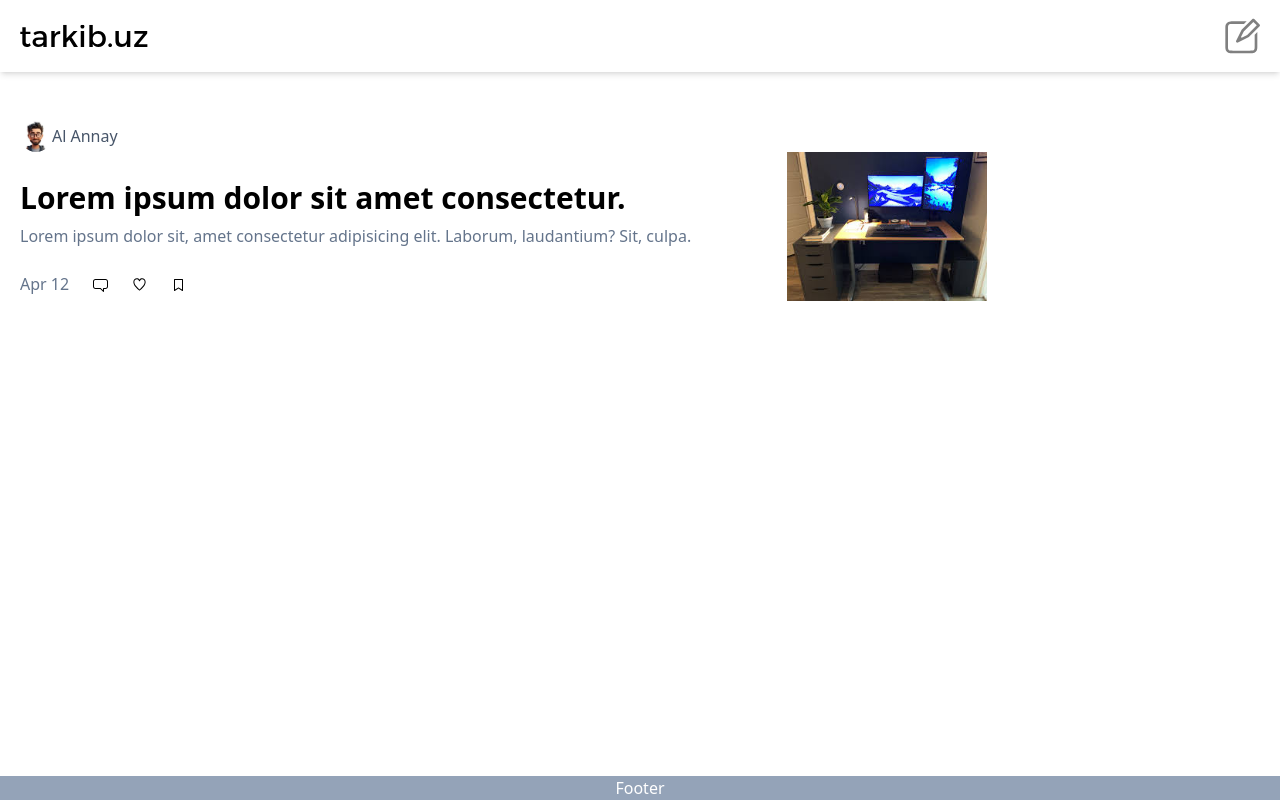
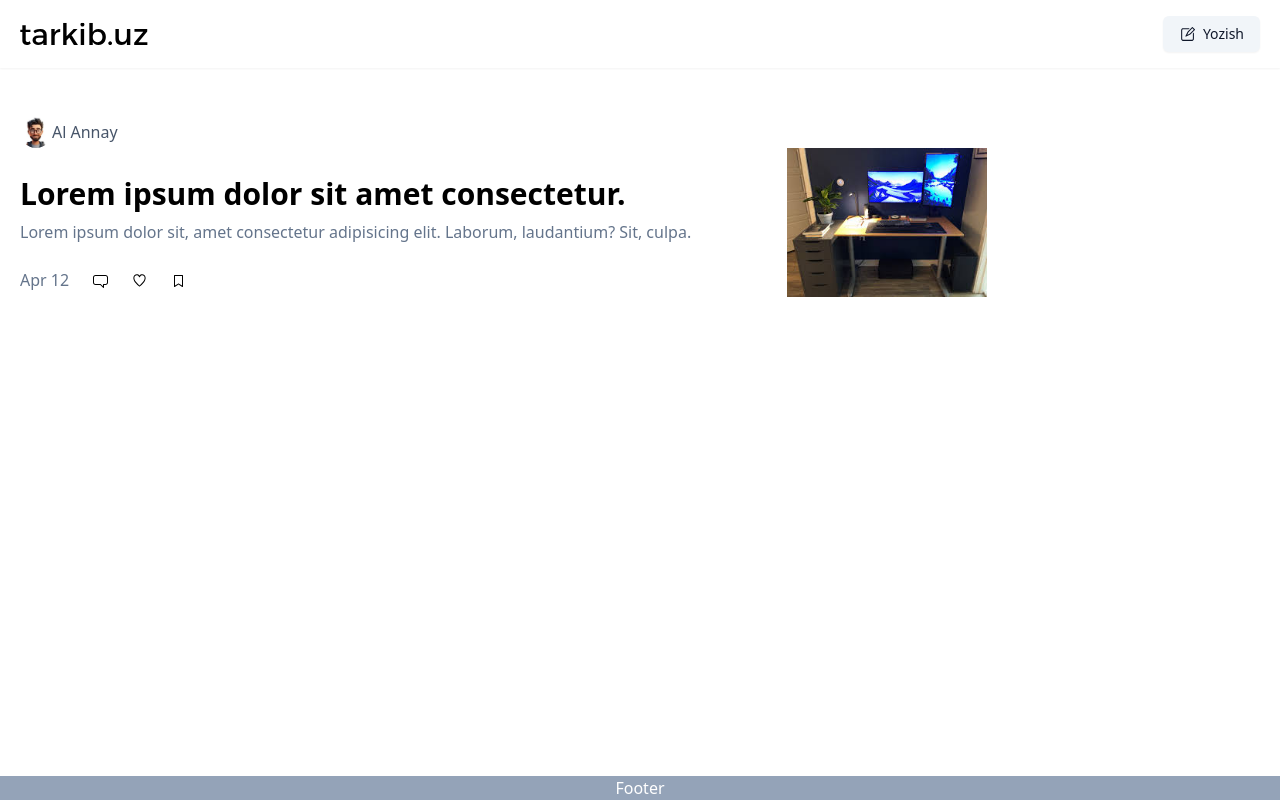
Before and after one commit to Alicoder001/tarkib.uz, a Next.js app: page / in a window 1280 px wide. Built offline with nearby package versions, Linux system fonts and the light colour scheme.

Commit message:
Refactor header styles

```diff
--- a/src/components/custom/Header.jsx
+++ b/src/components/custom/Header.jsx
@@ -1,8 +1,16 @@
 "use client";
+import { setUser } from "@/lib/redux/slices/user";
+import { logoutUser } from "@/requests";
+import { AvatarFallback, AvatarImage } from "@radix-ui/react-avatar";
+import { Pencil2Icon } from "@radix-ui/react-icons";
 import Image from "next/image";
+import Link from "next/link";
+import { useRouter } from "next/navigation";
+import { useState } from "react";
+import { useDispatch, useSelector } from "react-redux";
+import { toast } from "sonner";
 import { Avatar } from "../ui/avatar";
-import { AvatarFallback, AvatarImage } from "@radix-ui/react-avatar";
-import { useState } from "react";
+import { Button } from "../ui/button";
 import {
   DropdownMenu,
   DropdownMenuContent,
@@ -12,16 +20,11 @@ import {
   DropdownMenuSeparator,
   DropdownMenuTrigger,
 } from "../ui/dropdown-menu";
-import Link from "next/link";
-import { Pencil2Icon } from "@radix-ui/react-icons";
-import { useDispatch, useSelector } from "react-redux";
-import { toast } from "sonner";
-import { logoutUser } from "@/requests";
-import { setUser } from "@/lib/redux/slices/user";
 
 export default function Header() {
   const dispatch = useDispatch();
   const { user } = useSelector((state) => state.user);
+  const router = useRouter();
   const firstNameLetter = user?.firstName[0].toUpperCase();
   const lastNameLetter = user?.lastName[0].toUpperCase();
   const [showCommand, setSetShowCommand] = useState(false);
@@ -38,8 +41,14 @@ export default function Header() {
     });
   }
 
+  function handleWrite() {
+    if (user) {
+      router.push("/write");
+    } else alert("Kechirasiz");
+  }
+
   return (
-    <header className="py-4 shadow-md">
+    <header className="py-4 shadow-sm">
       <div className="base-container flex items-center justify-between">
         <Link href={"/"}>
           <Image
@@ -57,18 +66,17 @@ export default function Header() {
           }}
           className={`flex items-center gap-6`}
         >
-          <Pencil2Icon
-            className="h-6 w-6 hover:cursor-pointer md:h-8 md:w-8 lg:h-10 lg:w-10"
-            width={24}
-            height={24}
-            color="gray"
-          />
+          <Button onClick={handleWrite} variant="secondary">
+            <Pencil2Icon className="mr-2 h-4 w-4" />
+            Yozish
+          </Button>
+
           {user && (
             <DropdownMenu>
               <DropdownMenuTrigger asChild>
-                <Avatar>
+                <Avatar className="ml-5">
                   <AvatarImage src={user.avatar} />
-                  <AvatarFallback>
+                  <AvatarFallback className="flex h-full w-full items-center justify-center bg-muted">
                     {firstNameLetter + lastNameLetter}
                   </AvatarFallback>
                 </Avatar>
@@ -77,7 +85,9 @@ export default function Header() {
                 <DropdownMenuLabel>@{user.nickname}</DropdownMenuLabel>
                 <DropdownMenuSeparator />
                 <DropdownMenuGroup>
-                  <DropdownMenuItem>Sozlamalar</DropdownMenuItem>
+                  <DropdownMenuItem onClick={() => router.push("/settings")}>
+                    Sozlamalar
+                  </DropdownMenuItem>
                 </DropdownMenuGroup>
                 <DropdownMenuItem onClick={handleLogout}>
                   Chiqish
```
